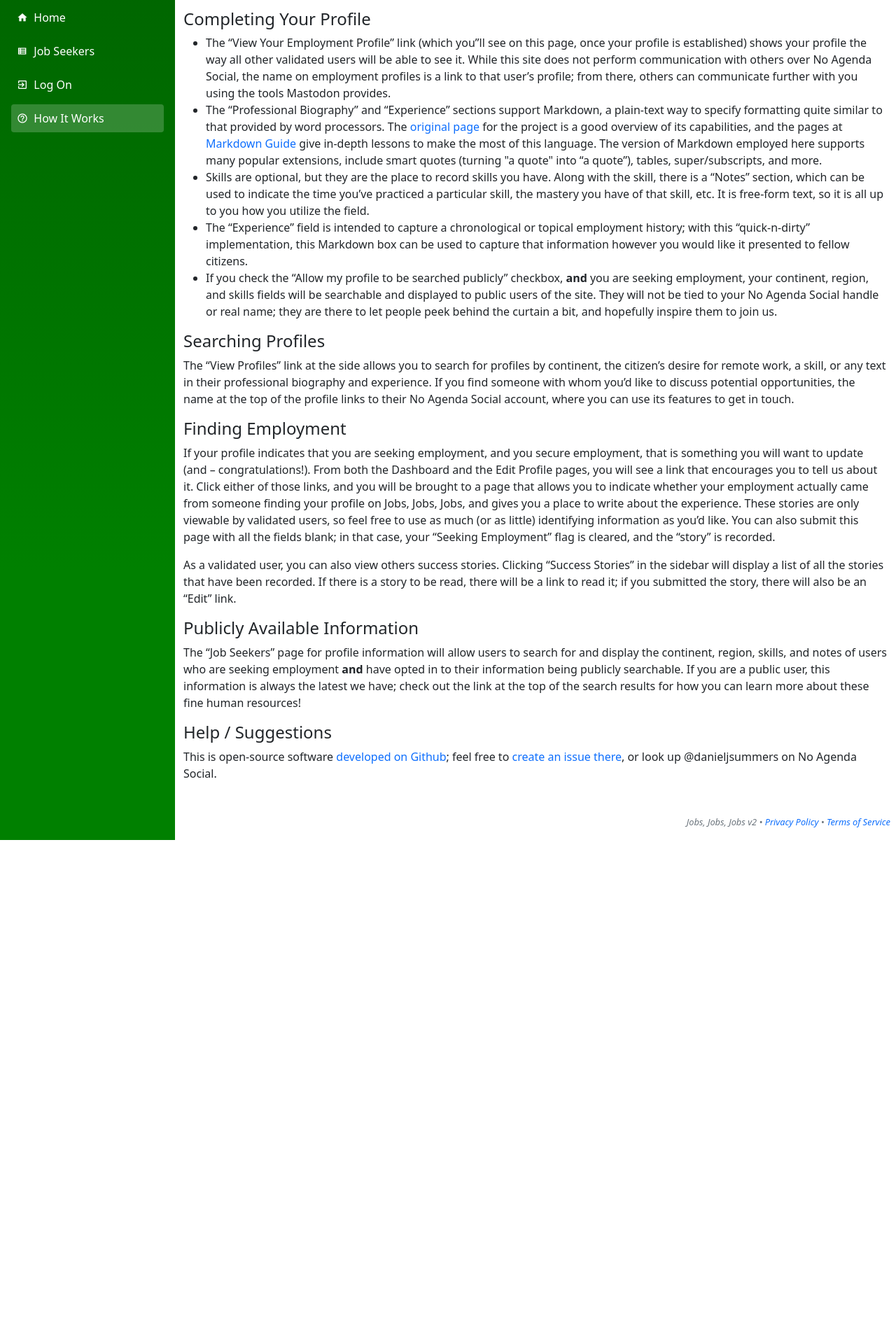
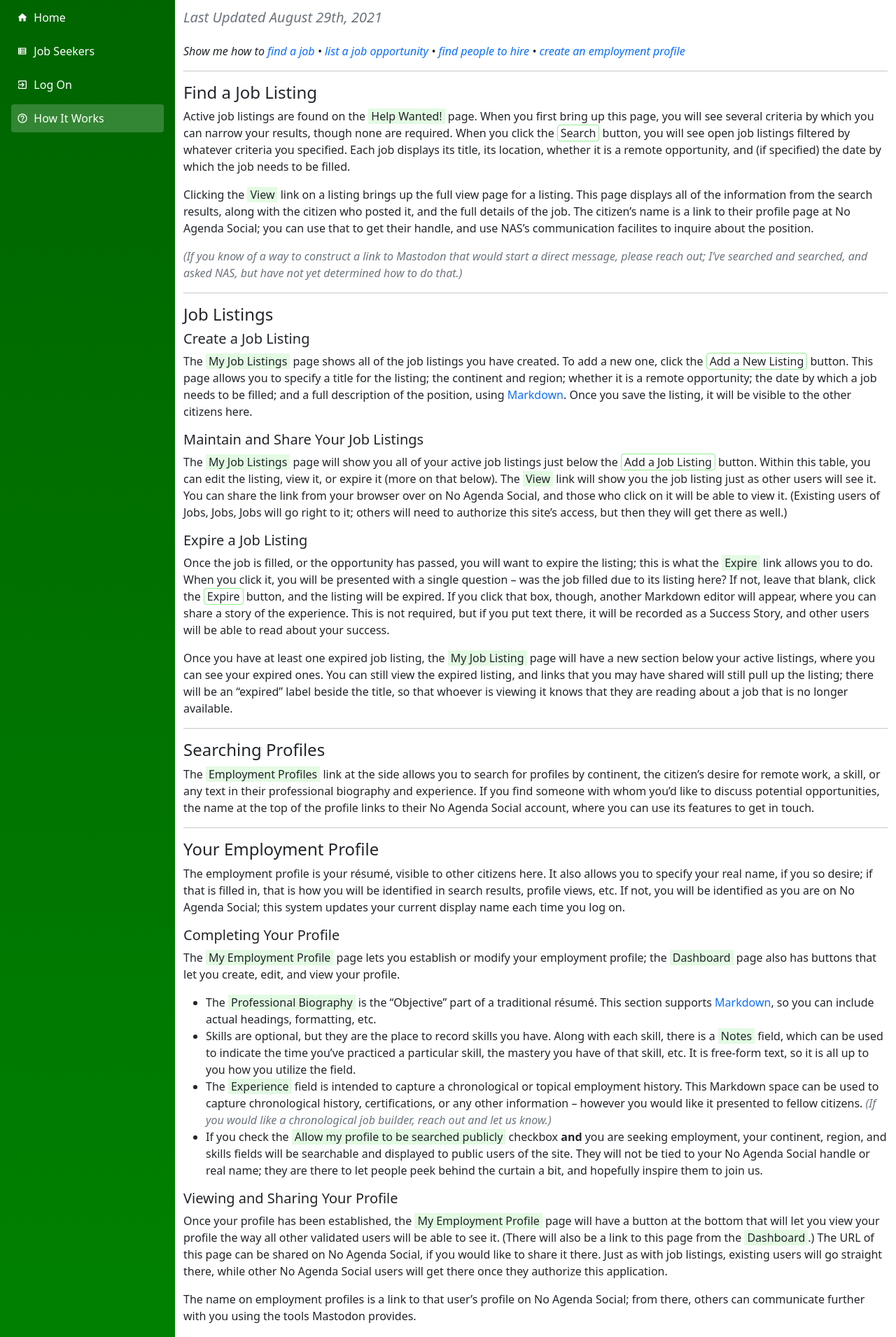
Before and after one commit to bit-badger/jobs-jobs-jobs, a Vue app in the folder src/JobsJobsJobs/App/: page /how-it-works in a window 1280 px wide. Shown: the part 85-1995 px from the top of the page at 70% size. Before the commit the page ends 1285 px from the top, so only its background shows below. Built offline with nearby package versions, Linux system fonts and the light colour scheme.

Commit message:
Fix listing search; update help (#14)

```diff
--- a/src/JobsJobsJobs/App/src/views/HowItWorks.vue
+++ b/src/JobsJobsJobs/App/src/views/HowItWorks.vue
@@ -2,63 +2,151 @@
 article
   page-title(title="How It Works")
   h3 How It Works
-  h4 Completing Your Profile
+  h5.pb-3.text-muted: em Last Updated August 29th, 2021
+  p: em.
+    Show me how to #[a(href="#listing-search") find a job]
+    #[!= " &bull; "]#[a(href="#listing") list a job opportunity]
+    #[!= " &bull; "]#[a(href="#profile-search") find people to hire]
+    #[!= " &bull; "]#[a(href="#profile") create an employment profile]
+
+  hr
+
+  h4#listing-search Find a Job Listing
+  p.
+    Active job listings are found on the #[span.link Help Wanted!] page. When you first bring up this page, you will see
+    several criteria by which you can narrow your results, though none are required. When you click the
+    #[span.button Search] button, you will see open job listings filtered by whatever criteria you specified. Each job
+    displays its title, its location, whether it is a remote opportunity, and (if specified) the date by which the job
+    needs to be filled.
+  p.
+    Clicking the #[span.link View] link on a listing brings up the full view page for a listing. This page displays all
+    of the information from the search results, along with the citizen who posted it, and the full details of the job.
+    The citizen&rsquo;s name is a link to their profile page at No Agenda Social; you can use that to get their handle,
+    and use NAS&rsquo;s communication facilites to inquire about the position.
+  p: em.text-muted.
+    (If you know of a way to construct a link to Mastodon that would start a direct message, please reach out;
+    I&rsquo;ve searched and searched, and asked NAS, but have not yet determined how to do that.)
+
+  hr
+
+  h4#listing Job Listings
+  h5 Create a Job Listing
+  p.
+    The #[span.link My Job Listings] page shows all of the job listings you have created. To add a new one, click the
+    #[span.button Add a New Listing] button. This page allows you to specify a title for the listing; the continent and
+    region; whether it is a remote opportunity; the date by which a job needs to be filled; and a full description of
+    the position, using #[a(href="#markdown") Markdown]. Once you save the listing, it will be visible to the other
+    citizens here.
+
+  h5 Maintain and Share Your Job Listings
+  p.
+    The #[span.link My Job Listings] page will show you all of your active job listings just below the
+    #[span.button Add a Job Listing] button. Within this table, you can edit the listing, view it, or expire it (more on
+    that below). The #[span.link View] link will show you the job listing just as other users will see it. You can share
+    the link from your browser over on No Agenda Social, and those who click on it will be able to view it. (Existing
+    users of Jobs, Jobs, Jobs will go right to it; others will need to authorize this site&rsquo;s access, but then they
+    will get there as well.)
+
+  h5 Expire a Job Listing
+  p.
+    Once the job is filled, or the opportunity has passed, you will want to expire the listing; this is what the
+    #[span.link Expire] link allows you to do. When you click it, you will be presented with a single question &ndash;
+    was the job filled due to its listing here? If not, leave that blank, click the #[span.button Expire] button, and
+    the listing will be expired. If you click that box, though, another Markdown editor will appear, where you can share
+    a story of the experience. This is not required, but if you put text there, it will be recorded as a Success Story,
+    and other users will be able to read about your success.
+  p.
+    Once you have at least one expired job listing, the #[span.link My Job Listing] page will have a new section below
+    your active listings, where you can see your expired ones. You can still view the expired listing, and links that
+    you may have shared will still pull up the listing; there will be an &ldquo;expired&rdquo; label beside the title,
+    so that whoever is viewing it knows that they are reading about a job that is no longer available.
+
+  hr
+
+  h4#profile-search Searching Profiles
+  p.
+    The #[span.link Employment Profiles] link at the side allows you to search for profiles by continent, the
+    citizen&rsquo;s desire for remote work, a skill, or any text in their professional biography and experience. If you
+    find someone with whom you&rsquo;d like to discuss potential opportunities, the name at the top of the profile links
+    to their No Agenda Social account, where you can use its features to get in touch.
+
+  hr
+
+  h4#profile Your Employment Profile
+  p.
+    The employment profile is your r&eacute;sum&eacute;, visible to other citizens here. It also allows you to specify
+    your real name, if you so desire; if that is filled in, that is how you will be identified in search results,
+    profile views, etc. If not, you will be identified as you are on No Agenda Social; this system updates your current
+    display name each time you log on.
+
+  h5 Completing Your Profile
+  p.
+    The #[span.link My Employment Profile] page lets you establish or modify your employment profile; the
+    #[span.link Dashboard] page also has buttons that let you create, edit, and view your profile.
   ul
     li.
-      The &ldquo;View Your Employment Profile&rdquo; link (which you&rdquo;ll see on this page, once your profile is
-      established) shows your profile the way all other validated users will be able to see it. While this site does not
-      perform communication with others over No Agenda Social, the name on employment profiles is a link to that
-      user&rsquo;s profile; from there, others can communicate further with you using the tools Mastodon provides.
+      The #[span.link Professional Biography] is the &ldquo;Objective&rdquo; part of a traditional r&eacute;sum&eacute;.
+      This section supports #[a(href="#markdown") Markdown], so you can include actual headings, formatting, etc.
     li.
-      The &ldquo;Professional Biography&rdquo; and &ldquo;Experience&rdquo; sections support Markdown, a plain-text way
-      to specify formatting quite similar to that provided by word processors. The
-      #[a(href="https://daringfireball.net/projects/markdown/" target="_blank") original page] for the project is a
-      good overview of its capabilities, and the pages at
-      #[a(href="https://www.markdownguide.org/" target="_blank") Markdown Guide] give in-depth lessons to make the most
-      of this language. The version of Markdown employed here supports many popular extensions, include smart quotes
-      (turning "a quote" into &ldquo;a quote&rdquo;), tables, super/subscripts, and more.
-    li.
-      Skills are optional, but they are the place to record skills you have. Along with the skill, there is a
-      &ldquo;Notes&rdquo; section, which can be used to indicate the time you&rsquo;ve practiced a particular skill, the
+      Skills are optional, but they are the place to record skills you have. Along with each skill, there is a
+      #[span.link Notes] field, which can be used to indicate the time you&rsquo;ve practiced a particular skill, the
       mastery you have of that skill, etc. It is free-form text, so it is all up to you how you utilize the field.
     li.
-      The &ldquo;Experience&rdquo; field is intended to capture a chronological or topical employment history; with this
-      &ldquo;quick-n-dirty&rdquo; implementation, this Markdown box can be used to capture that information however you
-      would like it presented to fellow citizens.
+      The #[span.link Experience] field is intended to capture a chronological or topical employment history. This
+      Markdown space can be used to capture chronological history, certifications, or any other information &ndash;
+      however you would like it presented to fellow citizens.
+      #[em.text-muted (If you would like a chronological job builder, reach out and let us know.)]
     li.
-      If you check the &ldquo;Allow my profile to be searched publicly&rdquo; checkbox, #[strong and] you are seeking
+      If you check the #[span.link Allow my profile to be searched publicly] checkbox #[strong and] you are seeking
       employment, your continent, region, and skills fields will be searchable and displayed to public users of the
       site. They will not be tied to your No Agenda Social handle or real name; they are there to let people peek
       behind the curtain a bit, and hopefully inspire them to join us.
 
-  h4 Searching Profiles
+  h5 Viewing and Sharing Your Profile
   p.
-    The &ldquo;View Profiles&rdquo; link at the side allows you to search for profiles by continent, the citizen&rsquo;s
-    desire for remote work, a skill, or any text in their professional biography and experience. If you find someone
-    with whom you&rsquo;d like to discuss potential opportunities, the name at the top of the profile links to their No
-    Agenda Social account, where you can use its features to get in touch.
+    Once your profile has been established, the #[span.link My Employment Profile] page will have a button at the bottom
+    that will let you view your profile the way all other validated users will be able to see it. (There will also be a
+    link to this page from the #[span.link Dashboard].) The URL of this page can be shared on No Agenda Social, if you
+    would like to share it there. Just as with job listings, existing users will go straight there, while other No
+    Agenda Social users will get there once they authorize this application.
+  p.
+    The name on employment profiles is a link to that user&rsquo;s profile on No Agenda Social; from there, others can
+    communicate further with you using the tools Mastodon provides.
 
-  h4 Finding Employment
+  h5 &ldquo;I Found a Job!&rdquo;
   p.
     If your profile indicates that you are seeking employment, and you secure employment, that is something you will
-    want to update (and &ndash; congratulations!). From both the Dashboard and the Edit Profile pages, you will see a
-    link that encourages you to tell us about it. Click either of those links, and you will be brought to a page that
-    allows you to indicate whether your employment actually came from someone finding your profile on Jobs, Jobs, Jobs,
-    and gives you a place to write about the experience. These stories are only viewable by validated users, so feel
-    free to use as much (or as little) identifying information as you&rsquo;d like. You can also submit this page with
-    all the fields blank; in that case, your &ldquo;Seeking Employment&rdquo; flag is cleared, and the
-    &ldquo;story&rdquo; is recorded.
+    want to update (and &ndash; congratulations!). From both the #[span.link Dashboard] and
+    #[span.link My Employment Profile] pages, you will see a link that encourages you to tell us about it. Click either
+    of those links, and you will be brought to a page that allows you to indicate whether your employment actually came
+    from someone finding your profile on Jobs, Jobs, Jobs, and gives you a place to write about the experience. These
+    stories are only viewable by validated users, so feel free to use as much (or as little) identifying information as
+    you&rsquo;d like. You can also submit this page with all the fields blank; in that case, your &ldquo;Seeking
+    Employment&rdquo; flag is cleared, and the blank story is recorded.
   p.
-    As a validated user, you can also view others success stories. Clicking &ldquo;Success Stories&rdquo; in the sidebar
+    As a validated user, you can also view others success stories. Clicking #[span.link Success Stories] in the sidebar
     will display a list of all the stories that have been recorded. If there is a story to be read, there will be a link
-    to read it; if you submitted the story, there will also be an &ldquo;Edit&rdquo; link.
+    to read it; if you submitted the story, there will also be an #[span.link Edit] link.
 
-  h4 Publicly Available Information
+  h5 Publicly Available Information
   p.
-    The &ldquo;Job Seekers&rdquo; page for profile information will allow users to search for and display the continent,
+    The #[span.link Job Seekers] page for profile information will allow users to search for and display the continent,
     region, skills, and notes of users who are seeking employment #[strong and] have opted in to their information being
     publicly searchable. If you are a public user, this information is always the latest we have; check out the link at
     the top of the search results for how you can learn more about these fine human resources!
+
+  hr
+
+  h4#markdown A Bit about Markdown
+  p.
+    Markdown is a plain-text way to specify formatting quite similar to that provided by word processors. The
+    #[a(href="https://daringfireball.net/projects/markdown/" target="_blank") original page] for the project is a good
+    good overview of its capabilities, and the pages at
+    #[a(href="https://www.markdownguide.org/" target="_blank") Markdown Guide] give in-depth lessons to make the most of
+    this language. The version of Markdown employed here supports many popular extensions, include smart quotes (turning
+    "a quote" into &ldquo;a quote&rdquo;), tables, super/subscripts, and more.
+
+  hr
 
   h4 Help / Suggestions
   p.
@@ -67,3 +155,14 @@ article
     #[a(href="https://github.com/bit-badger/jobs-jobs-jobs/issues" target="_blank") create an issue there], or look up
     @danieljsummers on No Agenda Social.
 </template>
+
+<style lang="sass" scoped>
+span.link
+  background-color: rgba(144, 238, 144, .25)
+span.button
+  border: solid 1px lightgreen
+  border-radius: .25rem
+span.link,
+span.button
+  padding: 0 .25rem
+</style>
```
Also changed, not shown: 1 other file (tests, documents, lock files or other folders).
